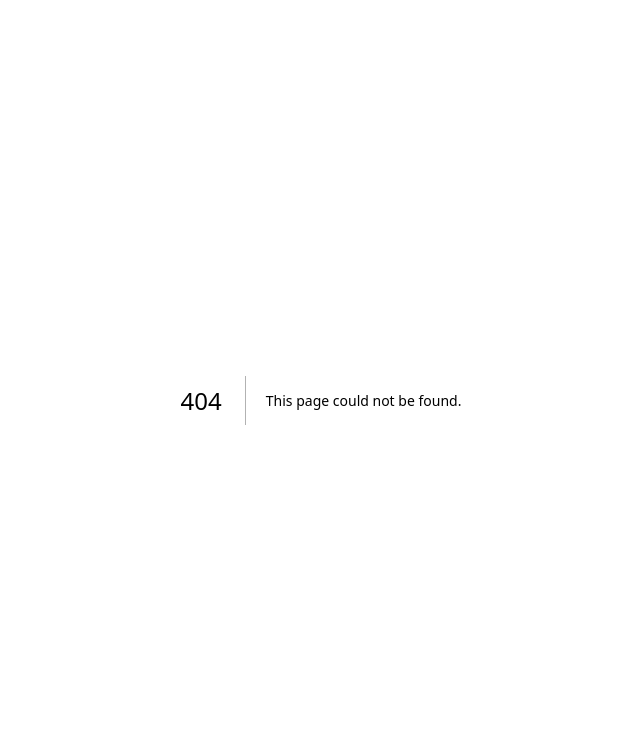
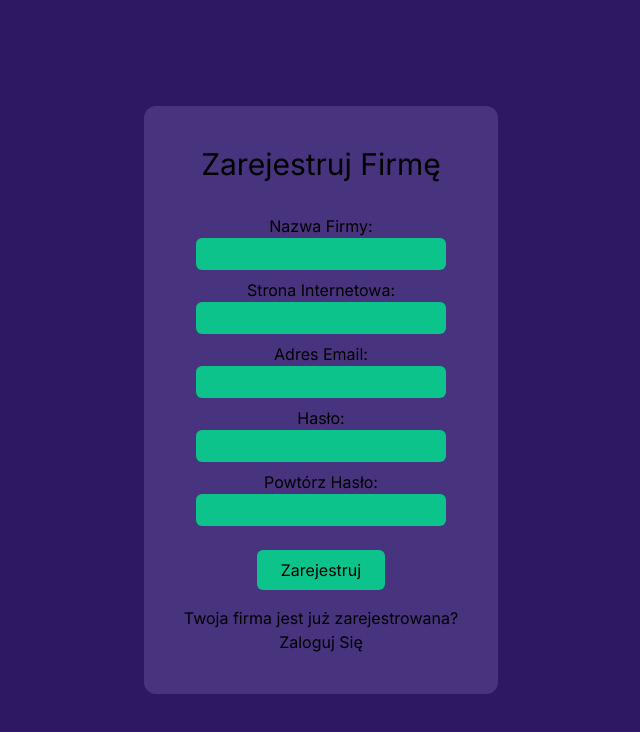
Before and after one commit to MarceliGG/gamevote, a Next.js app: page /gamedev/register in a window 1280 px wide. Before the commit this address had no page. Shown: the top 732 px of the page, without its empty margins (319-959 px from the left). Built offline with nearby package versions, Linux system fonts and the light colour scheme.

Commit message:
gamedev endpoints for registration and login (front end only)

```diff
--- /dev/null
+++ b/app/gamedev/login/page.tsx
@@ -0,0 +1,30 @@
+import Link from "next/link";
+
+export const metadata: Metadata = {
+  title: "Zaloguj Się",
+};
+
+export default function Test() {
+  return (
+    <main className="flex items-center justify-center h-screen bg-accent2">
+      <form className="flex flex-col items-center justify-center p-10 rounded-xl bg-accent3 gap-2">
+        <h1 className="text-3xl mb-6">Zaloguj Się</h1>
+        <div className="flex flex-col items-center justify-center">
+          <label htmlFor="email">Adres Email:</label>
+          <input id="email" type="email" className="accent1"></input>
+        </div>
+        <div className="flex flex-col items-center justify-center mb-4">
+          <label htmlFor="password">Hasło:</label>
+          <input id="password" type="password" className="accent1"></input>
+        </div>
+        <button type="button" className="accent1 mb-2">
+          Zaloguj Się
+        </button>
+        <div className="flex flex-col items-center justify-center">
+          <span>Twoja firma nie jest jeszcze zarejestrowana?</span>
+          <Link href="./register">Zarejestruj Firmę</Link>
+        </div>
+      </form>
+    </main>
+  );
+}
--- /dev/null
+++ b/app/gamedev/register/page.tsx
@@ -0,0 +1,42 @@
+import Link from "next/link";
+
+export const metadata: Metadata = {
+  title: "Zajeresrtuj Firmę",
+};
+
+export default function Test() {
+  return (
+    <main className="flex items-center justify-center h-screen bg-accent2">
+      <form className="flex flex-col items-center justify-center p-10 rounded-xl bg-accent3 gap-2">
+        <h1 className="text-3xl mb-6">Zarejestruj Firmę</h1>
+        <div className="flex flex-col items-center justify-center">
+          <label htmlFor="name">Nazwa Firmy:</label>
+          <input id="name" className="accent1"></input>
+        </div>
+        <div className="flex flex-col items-center justify-center">
+          <label htmlFor="website">Strona Internetowa:</label>
+          <input id="website" className="accent1"></input>
+        </div>
+        <div className="flex flex-col items-center justify-center">
+          <label htmlFor="email">Adres Email:</label>
+          <input id="email" type="email" className="accent1"></input>
+        </div>
+        <div className="flex flex-col items-center justify-center">
+          <label htmlFor="password">Hasło:</label>
+          <input id="password" type="password" className="accent1"></input>
+        </div>
+        <div className="flex flex-col items-center justify-center mb-4">
+          <label htmlFor="password">Powtórz Hasło:</label>
+          <input id="password" type="password" className="accent1"></input>
+        </div>
+        <button type="button" className="accent1 mb-2">
+          Zarejestruj
+        </button>
+        <div className="flex flex-col items-center justify-center">
+          <span>Twoja firma jest już zarejestrowana?</span>
+          <Link href="./login">Zaloguj Się</Link>
+        </div>
+      </form>
+    </main>
+  );
+}
--- a/app/globals.css
+++ b/app/globals.css
@@ -4,26 +4,65 @@
 
 :root {
   --foreground-rgb: 0, 0, 0;
-  --background-start-rgb: 214, 219, 220;
-  --background-end-rgb: 255, 255, 255;
+  --background-rgb: 255, 255, 255;
+  --accent1-rgb: 12, 195, 139;
+  --accent2-rgb: 45, 24, 99;
+  --accent3-rgb: 72, 51, 126;
+  --accent4-rgb: 163, 142, 217;
 }
 
 @media (prefers-color-scheme: dark) {
   :root {
     --foreground-rgb: 255, 255, 255;
-    --background-start-rgb: 0, 0, 0;
-    --background-end-rgb: 0, 0, 0;
+    --background-rgb: 26, 26, 26;
   }
 }
 
 body {
   color: rgb(var(--foreground-rgb));
-  background: linear-gradient(
-      to bottom,
-      transparent,
-      rgb(var(--background-end-rgb))
-    )
-    rgb(var(--background-start-rgb));
+  background: rgb(var(--background-rgb));
+	height: 100vh;
+}
+
+.bg-accent1{
+    background: rgb(var(--accent1-rgb))
+}
+
+.bg-accent2{
+    background: rgb(var(--accent2-rgb))
+}
+
+.bg-accent3{
+    background: rgb(var(--accent3-rgb))
+}
+
+.bg-accent4{
+    background: rgb(var(--accent4-rgb))
+}
+
+.fg-accent1{
+    color: rgb(var(--accent1-rgb))
+}
+
+.fg-accent2{
+    color: rgb(var(--accent2-rgb))
+}
+
+.fg-accent3{
+    color: rgb(var(--accent3-rgb))
+}
+
+.fg-accent4{
+    color: rgb(var(--accent4-rgb))
+}
+@layer components {
+    input.accent1 {
+        @apply bg-accent1 rounded-md text-black px-2 py-1;
+    }
+
+    button.accent1 {
+        @apply bg-accent1 rounded-md text-black px-6 py-2 hover:scale-110 duration-100 active:scale-100;
+    }
 }
 
 @layer utilities {
```
Also changed, not shown: 2 other files (tests, documents, lock files or other folders).
